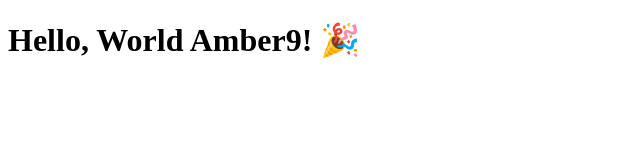
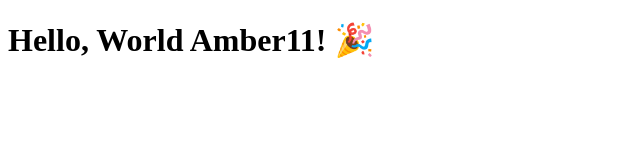
Before and after one commit to DaMalFu777/Hello-World2, an Angular app: page / in a window 1280 px wide. Shown: the top 160 px of the page, without its empty margins (0-640 px from the left). Built offline with nearby package versions, Linux system fonts and the light colour scheme.

Commit message:
Update app.component.html

```diff
--- a/src/app/app.component.html
+++ b/src/app/app.component.html
@@ -1 +1 @@
-<h1>Hello, World Amber9! 🎉</h1>
+<h1>Hello, World Amber11! 🎉</h1>
```
